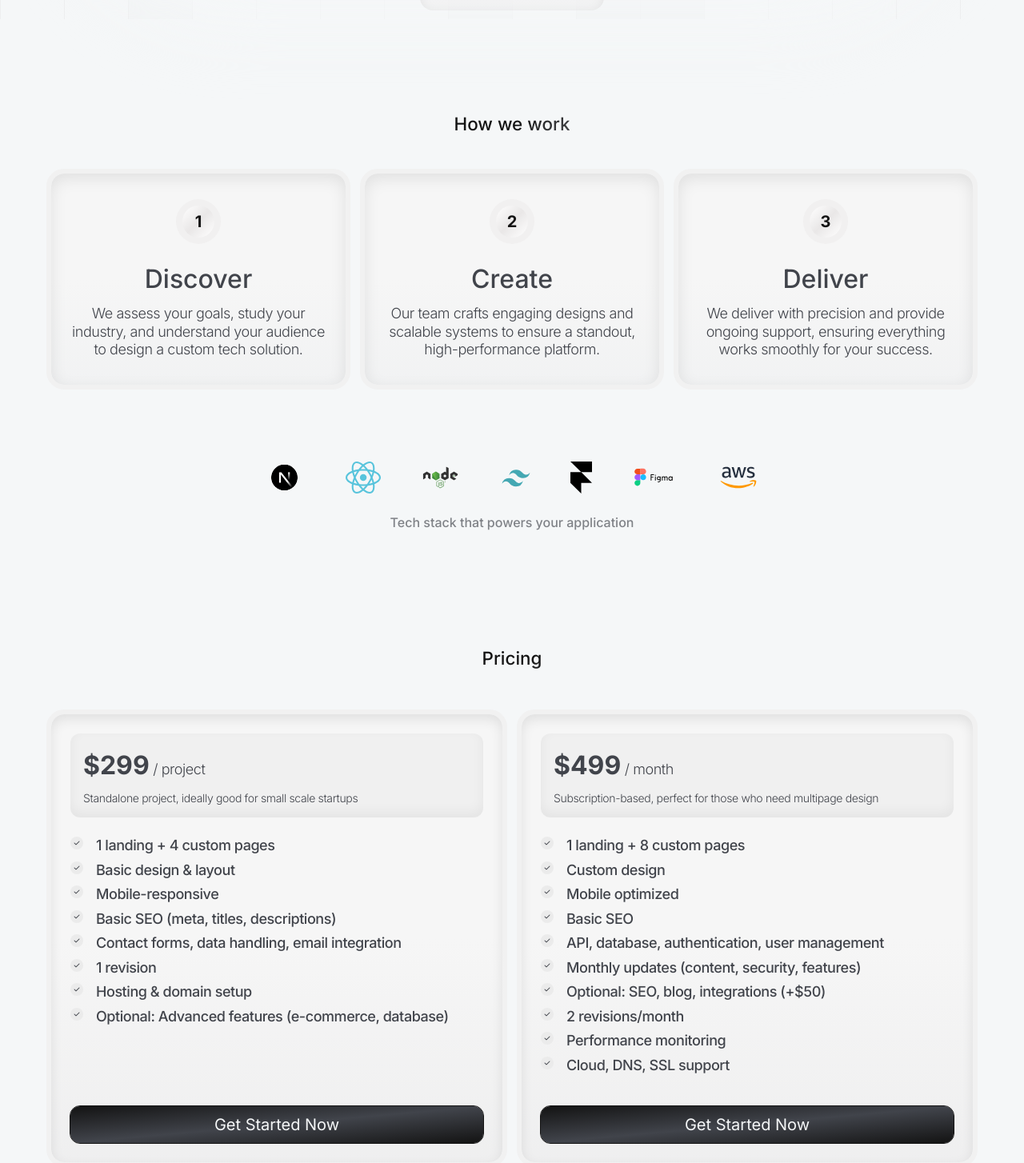
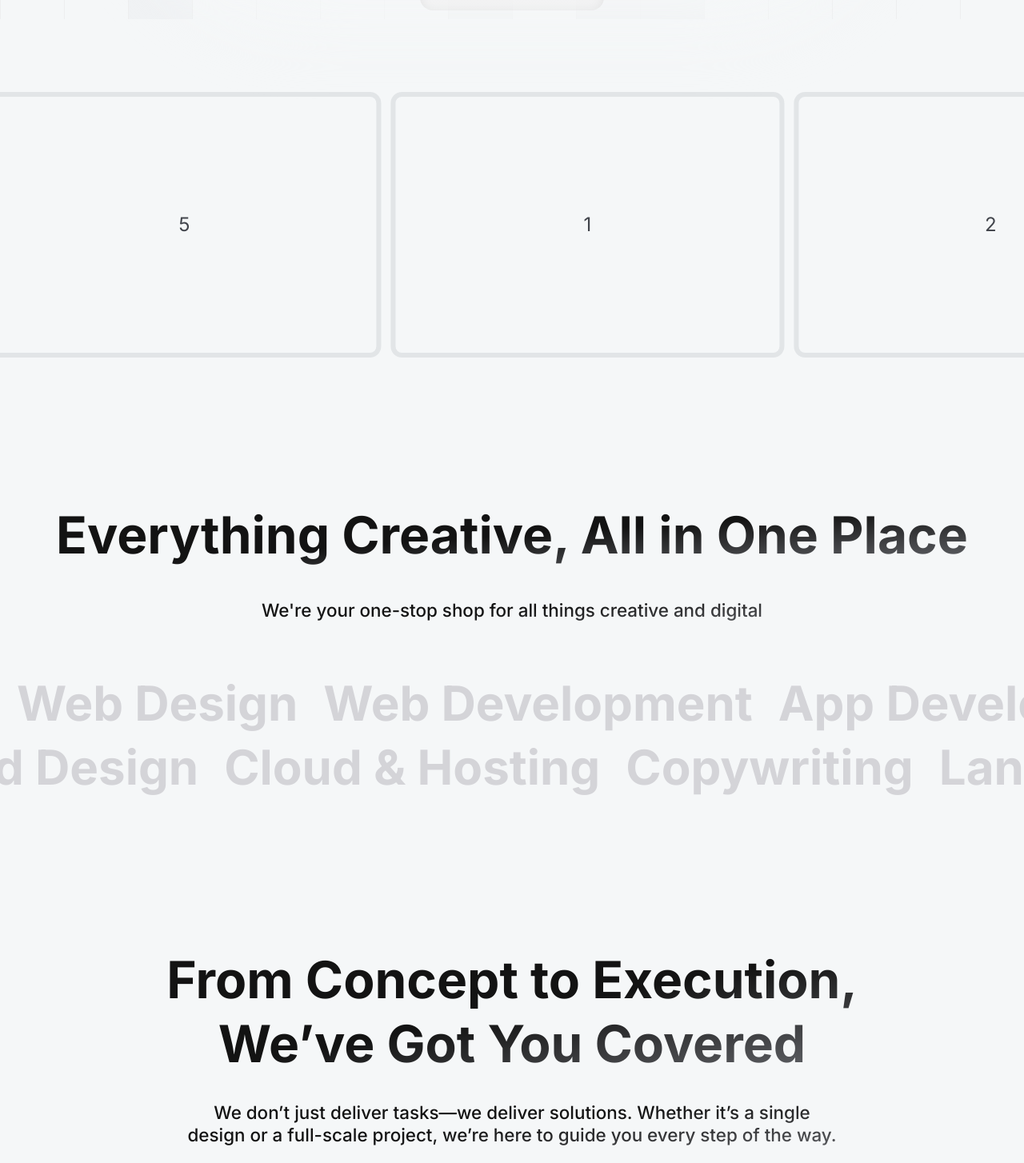
Before and after one commit to kmr-sahil/frontend, a Next.js app: page / in a window 1280 px wide. Shown: the part 616-2070 px from the top of the page at 80% size. Built offline with nearby package versions, Linux system fonts and the light colour scheme.

Commit message:
update dependencies and add new Services and WhyUs components with layout adjustments

```diff
--- a/package.json
+++ b/package.json
@@ -9,7 +9,8 @@
     "lint": "next lint"
   },
   "dependencies": {
-    "framer-motion": "^11.5.6",
+    "framer-motion": "^12.4.11",
+    "motion": "^12.4.11",
     "next": "14.1.4",
     "react": "^18",
     "react-dom": "^18",
--- a/src/app/globals.css
+++ b/src/app/globals.css
@@ -16,8 +16,12 @@
     @apply px-[1rem] py-[0.5rem] rounded-[12px] outline outline-[1px] outline-[#131313] text-[1rem] md:text-[1.25rem] text-center bg-gradient-to-br from-[#131313] via-[#41444B] to-[#131313];
   }
 
+  .title {
+    @apply text-[2rem] md:text-[3rem] lg:text-[4rem] font-bold text-center leading-tight bg-gradient-to-tl from-[#67696e] via-[#131313] to-[#131313] bg-clip-text text-transparent;
+  }
+
   .title-primary {
-    @apply text-[1.2rem] md:text-[1.4rem] font-medium text-center leading-tight py-[1rem] md:py-[2rem] bg-gradient-to-tl from-[#67696e] via-[#131313] to-[#131313] bg-clip-text text-transparent;
+    @apply py-[1rem] text-[1.2rem] md:text-[1.4rem] font-medium text-center leading-tight bg-gradient-to-tl from-[#67696e] via-[#131313] to-[#131313] bg-clip-text text-transparent;
   }
 
   .title-sub {
--- a/src/app/layout.js
+++ b/src/app/layout.js
@@ -40,7 +40,7 @@ export default function RootLayout({ children }) {
         className={inter.className}
         style={{ backgroundColor: "#F5F7F8", position: "relative", overflowX: "hidden" }}
       >
-        {children}
+        <main className="overflow-x-hidden">{children}</main>
         <Script
           strategy="afterInteractive"
           src="https://www.googletagmanager.com/gtag/js?id=G-H2XF2KQB0E"
--- a/src/app/page.js
+++ b/src/app/page.js
@@ -11,10 +11,12 @@ import Balancer from "react-wrap-balancer";
 import GridBackground from "@/components/Background";
 import TechStack from "@/components/TechStack";
 import AnimatedHeading from "@/components/Heading";
+import Services from "@/components/Services";
+import WhyUs from "@/components/WhyUs";
 
 function page() {
   return (
-    <div className="max-w-[40rem] md:max-w-[80rem] mx-auto p-[1.5rem] md:px-[4rem] flex flex-col justify-center items-center gap-[4rem] md:gap-[5rem] lg:gap-[6rem] text-[#41444B]">
+    <div className="max-w-[40rem] md:max-w-[80rem] mx-auto p-[1.5rem] md:px-[4rem] flex flex-col justify-center items-center gap-[4rem] md:gap-[5rem] lg:gap-[6rem] text-[#41444B] ">
       <div className="absolute top-0 right-0 w-screen -z-50">
         <GridBackground />
       </div>
@@ -25,23 +27,27 @@ function page() {
         <div className="absolute top-[1rem] w-[100%] h-[100%] bg-[#F5F7F8] rounded-full blur-2xl -z-10 "></div>
         <h1 className="text-[2.5rem] md:text-[3.5rem] lg:text-[4.5rem] font-bold leading-[1.2] md:leading-[1.2] lg:leading-[1.2] text-center p-[0.25rem] bg-gradient-to-tl from-[#575a63] via-[#131313] to-[#131313] bg-clip-text text-transparent">
           <Balancer>
-            Crafting engaging websites with meaningful designs that{" "}
+            Your Full-Stack Creative Partner Here to Fulfill Every Creative
+            Demand
           </Balancer>
 
-          <AnimatedHeading />
+          {/* <AnimatedHeading /> */}
         </h1>
 
         <h3 className="text-[14px] md:text-[20px] font-light tracking-tight leading-tight text-center">
           <Balancer>
-            We work with startups, creatives, and visionaries. Through efficient
-            design, we create websites that excel as powerful sales engines,
-            fostering success, engagement, and growth.
+            We design, develop, and market ideas that are result-driven. From
+            stunning visuals to seamless tech solutions, we’re here to bring
+            your vision to life—one pixel, one line of code, and one brilliant
+            strategy at a time.
           </Balancer>
         </h3>
 
         <div className="bg-gradient-to-b from-[#f6f6f6] via-[#f6f6f6] to-[#e8e6e656] shadow-[inset_0_6px_15px_0px_rgba(0,0,0,0.075)] p-[1rem] rounded-[16px] flex items-center justify-center">
           <Link
-            href={"https://calendar.google.com/calendar/u/0/appointments/schedules/AcZssZ1Rwa1VyUevVLzniFjS9o_p_lYKagqz-QfVUUpLb0FQ4e1fmI4_IA2nzlSPBI5pZEQ8NQ-Q75TD"}
+            href={
+              "https://calendar.google.com/calendar/u/0/appointments/schedules/AcZssZ1Rwa1VyUevVLzniFjS9o_p_lYKagqz-QfVUUpLb0FQ4e1fmI4_IA2nzlSPBI5pZEQ8NQ-Q75TD"
+            }
             className=" px-[1.5rem] py-[0.5rem] rounded-[8px] bg-gradient-to-br from-[#131313] via-[#41444B] to-[#131313] md:text-[1.25rem] font-medium text-white"
           >
             Book a free Call
@@ -49,11 +55,15 @@ function page() {
         </div>
       </section>
 
-      {/* <Work /> */}
+      <Work />
+
+      {/* <TechStack /> */}
+
+      <Services />
 
       <Process />
 
-      <TechStack />
+      <WhyUs />
 
       <Pricing />
 
--- a/src/components/FAQs.jsx
+++ b/src/components/FAQs.jsx
@@ -78,13 +78,13 @@ If you require longer-term support, we also offer extended maintenance plans to
       </div>
 
       <div className="flex-grow md:max-w-[30rem] bg-gradient-to-bl from-[#131313] via-[#41444B] to-[#131313] text-white p-[1rem] md:p-[2rem] rounded-[16px] flex flex-col gap-[2rem]">
-        <h1 className="text-[1.25rem] md:text-[2rem] font-medium leading-tight text-start">
+        <h1 className="text-[1.25rem] lg:text-[2rem] font-medium leading-tight text-start">
           We assure you of the best and quickest service with us. Let&apos;s make
           something great together
         </h1>
         <Link
           href={"/"}
-          className="text-[1rem] md:text-[1.25rem] text-center rounded-[12px] bg-[#F5F7F8] text-[#41444B] font-medium py-[1rem]"
+          className="text-[1rem] md:text-[1.25rem] leading-5 text-center rounded-[12px] bg-[#F5F7F8] text-[#41444B] font-medium py-[1rem] whitespace-nowrap"
         >
           Book a quick 15 min Call Now
         </Link>
--- a/src/components/Pricing.jsx
+++ b/src/components/Pricing.jsx
@@ -1,29 +1,28 @@
 import React from "react";
 import { FaCheck } from "react-icons/fa6";
 import Link from "next/link";
+import Balancer from "react-wrap-balancer";
 
 const projectFeatures = [
-  "1 landing + 4 custom pages",
-  "Basic design & layout",
-  "Mobile-responsive",
-  "Basic SEO (meta, titles, descriptions)",
-  "Contact forms, data handling, email integration",
-  "1 revision",
-  "Hosting & domain setup",
-  "Optional: Advanced features (e-commerce, database)",
+  "one task at a time",
+  "landing pages",
+  "ui-ux design",
+  "static ads, social media posts",
+  "web & mobile dev",
+  "seo optimization",
+  "ai & cloud integration",
+  "12-hr turnaround",
 ];
 
 const monthlyFeatures = [
-  "1 landing + 8 custom pages",
-  "Custom design",
-  "Mobile optimized",
-  "Basic SEO",
-  "API, database, authentication, user management",
-  "Monthly updates (content, security, features)",
-  "Optional: SEO, blog, integrations (+$50)",
-  "2 revisions/month",
-  "Performance monitoring",
-  "Cloud, DNS, SSL support",
+  "all from basic plan",
+  "multiple tasks at a time",
+  "motion design",
+  "branding & visual identity",
+  "enterprise & custom software",
+  "marketing solutions",
+  "fulfill any creative need",
+  "dedicated support",
 ];
 
 // Component for rendering feature list
@@ -49,8 +48,8 @@ const PricingCard = ({
   features,
   pricingPeriod,
 }) => (
-  <div className="w-[100%] p-[1rem] md:p-[1.5rem] rounded-[16px] outline outline-[6px] outline-[#f1f1f1] flex flex-col justify-start items-start gap-[0.5rem] bg-gradient-to-b from-[#f6f6f6] via-[#f6f6f6] to-[#e8e6e67c] shadow-[inset_0_6px_15px_0px_rgba(0,0,0,0.09)]">
-    <div className="flex flex-col justify-start items-start gap-[0.5rem] bg-[#EBEBEB] bg-opacity-50 w-[100%] p-[1rem] rounded-[12px] mb-[1rem] shadow-[inset_0_-6px_15px_0px_rgba(0,0,0,0.05)]">
+  <div className="w-[100%] p-[1rem] md:p-[1.5rem] rounded-[16px] sm:min-w-[15rem] lg:min-w-[32rem] outline outline-[6px] outline-[#f1f1f1] flex flex-col justify-start items-start gap-[0.5rem] bg-gradient-to-b from-[#f6f6f6] via-[#f6f6f6] to-[#e8e6e67c] shadow-[inset_0_6px_15px_0px_rgba(0,0,0,0.09)]">
+    <div className="w-full min-h-[123px] flex flex-col justify-start items-start gap-[0.5rem] bg-[#EBEBEB] bg-opacity-50 p-[1rem] rounded-[12px] mb-[1rem] shadow-[inset_0_-6px_15px_0px_rgba(0,0,0,0.05)]">
       <h1 className="font-bold text-[28px] md:text-[32px]">
         {price}
         <span className="title-sub"> {pricingPeriod}</span>
@@ -72,25 +71,28 @@ function Pricing() {
   return (
     <section className="flex flex-col gap-[1.5rem]">
       <h2 className="title-primary">Pricing</h2>
+      <Balancer>
+        <p className="title-primary">Premium quality without the premium price tag.</p>
+      </Balancer>
       <div className="flex flex-col sm:flex-row gap-[1.5rem] flex-grow">
         <PricingCard
-          price="$299"
-          pricingPeriod="/ project"
-          description="Standalone project, ideally good for small scale startups"
+          price="$219"
+          pricingPeriod="/ month"
+          description="Perfect for brand refresh & steady pace company"
           link="/f"
           buttonText="Get Started Now"
           features={projectFeatures}
         />
         <PricingCard
-          price="$499"
-          pricingPeriod="/ month"
-          description="Subscription-based, perfect for those who need multipage design"
+          price="$XX"
+          pricingPeriod="/ one-demand pricing"
+          description="Ideally good for strategizing & scaling startups"
           link="/f"
           buttonText="Get Started Now"
           features={monthlyFeatures}
         />
       </div>
-      <div className="w-[100%] p-[1rem] md:p-[1.5rem] rounded-[16px] outline outline-[#f1f1f1] flex flex-col justify-start items-start gap-[0.5rem] bg-gradient-to-b from-[#f6f6f6] via-[#f6f6f6] to-[#e8e6e67c] shadow-[inset_0_6px_15px_0px_rgba(0,0,0,0.09)]">
+      {/* <div className="w-[100%] p-[1rem] md:p-[1.5rem] rounded-[16px] outline outline-[#f1f1f1] flex flex-col justify-start items-start gap-[0.5rem] bg-gradient-to-b from-[#f6f6f6] via-[#f6f6f6] to-[#e8e6e67c] shadow-[inset_0_6px_15px_0px_rgba(0,0,0,0.09)]">
         <div className="w-[100%]">
           <h1 className="text-[20px] md:text-[2rem] font-medium text-start mb-[0.75rem]">
             Couldn&apos;t find a perfect plan?
@@ -107,7 +109,7 @@ function Pricing() {
         >
           Let&apos;s Discuss
         </Link>
-      </div>
+      </div> */}
     </section>
   );
 }
--- a/src/components/Process.jsx
+++ b/src/components/Process.jsx
@@ -1,40 +1,49 @@
 import React from "react";
 import Image from "next/image";
+import Balancer from "react-wrap-balancer";
 
-const Step = ({ number, title, description }) => (
+const FeatureBox = ({ title, description }) => (
   <div className="w-[100%] px-[1rem] md:px-[1.5rem] py-[1.5rem] md:py-[2rem] rounded-[16px] outline outline-[6px] outline-[#f1f1f1] flex flex-col items-center justify-start gap-[0.5rem] bg-gradient-to-b from-[#f6f6f6] via-[#f6f6f6] to-[#e8e6e646] bg-opacity-60 shadow-[inset_0_6px_20px_0px_rgba(0,0,0,0.09)]">
-    <div className="bg-[#e9e7e7] rounded-full p-[0.5rem] bg-opacity-40">
-      <div className="bg-gradient-to-br from-[#fff] via-[#e9e7e7] to-[#fff] rounded-full w-[40px] h-[40px] text-[20px] font-bold text-[#131313] text-center flex items-center justify-center">
-        {number}
-      </div>
+    {/* Placeholder for icons */}
+    <div className="bg-[#e9e7e7] rounded-full p-[0.5rem] bg-opacity-40 w-[50px] h-[50px] flex items-center justify-center">
+      {/* Add your icon here later */}
     </div>
-    <h3 className="text-[1.5rem] md:text-[32px] font-medium mt-[0.75rem]">
+    <h3 className="title-primary pt-[1rem] pb-[0.2rem]">
       {title}
     </h3>
-    <p className="title-sub">{description}</p>
+    <p className="title-sub text-center">{description}</p>
   </div>
 );
 
 function Process() {
   return (
-    <div className="flex flex-col justify-center items-center gap-[1rem] mx-auto md:max-w-[80rem]">
-      <h2 className="title-primary">How we work</h2>
+    <div className="flex flex-col justify-center items-center gap-[1rem] mx-auto md:max-w-[80rem] text-center mb-[2rem]">
+      <Balancer>
+        <h2 className="title">
+          From Concept to Execution, We’ve Got You Covered
+        </h2>
+      </Balancer>
 
-      <div className="flex flex-col md:flex-row gap-[1.5rem]">
-        <Step
-          number="1"
-          title="Discover"
-          description="We assess your goals, study your industry, and understand your audience to design a custom tech solution."
+      <Balancer>
+        <p className="title-primary">
+          We don’t just deliver tasks—we deliver solutions. Whether it’s a
+          single design or a full-scale project, we’re here to guide you every
+          step of the way.
+        </p>
+      </Balancer>
+
+      <div className="flex flex-col md:flex-row gap-[1.5rem] mt-[1.5rem]">
+        <FeatureBox
+          title="End-to-End Expertise"
+          description="Top 1% creative talent for all your problems."
         />
-        <Step
-          number="2"
-          title="Create"
-          description="Our team crafts engaging designs and scalable systems to ensure a standout, high-performance platform."
+        <FeatureBox
+          title="Fast & Reliable"
+          description="We respect your time and deliver on our promises."
         />
-        <Step
-          number="3"
-          title="Deliver"
-          description="We deliver with precision and provide ongoing support, ensuring everything works smoothly for your success."
+        <FeatureBox
+          title="Polished Outcomes"
+          description="We listen, we create, and we polish solutions until they work for you."
         />
       </div>
     </div>
--- /dev/null
+++ b/src/components/Services.jsx
@@ -0,0 +1,101 @@
+"use client";
+import React from "react";
+import { motion } from "framer-motion";
+import Balancer from "react-wrap-balancer";
+
+const services = [
+  "UI Design", "Web Design", "Web Development", "App Development", "Social Media",
+  "Motion Design", "Brand Design", "Cloud & Hosting", "Copywriting", "Landing Page"
+];
+
+// Marquee Animation Settings
+const marqueeVariantsLeftToRight = {
+  animate: {
+    x: ["0%", "-100%"],
+    transition: {
+      x: { repeat: Infinity, repeatType: "loop", duration: 20, ease: "linear" },
+    },
+  },
+};
+
+const marqueeVariantsRightToLeft = {
+  animate: {
+    x: ["0%", "100%"],
+    transition: {
+      x: { repeat: Infinity, repeatType: "loop", duration: 20, ease: "linear" },
+    },
+  },
+};
+
+const MarqueeLeftToRight = () => {
+  return (
+    <div className="relative w-full h-4">
+      <motion.div
+        className="absolute whitespace-nowrap w-full z-20"
+        whileHover={{ animationPlayState: "paused" }}
+      >
+        <motion.div
+          className="flex gap-8"
+          variants={marqueeVariantsLeftToRight}
+          animate="animate"
+        >
+          {services.concat(services).map((service, index) => (
+            <motion.span
+              key={index}
+              className="text-5xl sm:text-4xl md:text-6xl font-bold text-zinc-300 hover:text-zinc-600 transition-colors cursor-pointer"
+              whileHover={{ color: "#4a4a4a" }}
+            >
+              {service}
+            </motion.span>
+          ))}
+        </motion.div>
+      </motion.div>
+    </div>
+  );
+};
+
+const MarqueeRightToLeft = () => {
+  return (
+    <div className="relative w-full ">
+      <motion.div
+        className="absolute whitespace-nowrap w-full z-20"
+        whileHover={{ animationPlayState: "paused" }}
+      >
+        <motion.div
+          className="flex gap-8 justify-end"
+          variants={marqueeVariantsRightToLeft}
+          animate="animate"
+        >
+          {services.concat(services).map((service, index) => (
+            <motion.span
+              key={index}
+              className="text-5xl sm:text-4xl md:text-6xl font-bold text-zinc-300 hover:text-zinc-400 transition-colors cursor-pointer"
+              whileHover={{ color: "#4a4a4a" }}
+            >
+              {service}
+            </motion.span>
+          ))}
+        </motion.div>
+      </motion.div>
+    </div>
+  );
+};
+
+const Services = () => {
+  return (
+    <div className="flex flex-col items-center text-center gap-6 mx-auto md:max-w-6xl mt-[5rem] mb-[10rem]">
+      <Balancer><h2 className="title">Everything Creative, All in One Place</h2></Balancer>
+      <Balancer><p className="title-primary">
+        We're your one-stop shop for all things creative and digital
+      </p></Balancer>
+
+      {/* Marquee Sections */}
+      <div className="w-full space-y-16 mt-[2rem]">
+        <MarqueeLeftToRight />
+        <MarqueeRightToLeft />
+      </div>
+    </div>
+  );
+};
+
+export default Services;
--- /dev/null
+++ b/src/components/WhyUs.jsx
@@ -0,0 +1,30 @@
+import React from "react";
+import Balancer from "react-wrap-balancer";
+
+const WhyUs = () => {
+  return (
+    <div className="flex flex-col items-center text-center gap-[1.5rem] mx-auto md:max-w-[80rem] py-[3rem]">
+      {/* Introduction Section */}
+      <div className="text-center">
+        <Balancer>
+          <h2 className="title">
+            We’re the Creative Partner You’ve Been Looking For
+          </h2>
+        </Balancer>
+        <Balancer>
+          <p className="title-primary pt-[2rem]">
+            We’re more than just an agency—we’re your collaborators,<br className="hidden md:block"></br>
+            problem-solvers, and growth enablers.
+          </p>
+        </Balancer>
+      </div>
+
+      {/* Marquee Sections */}
+      <div className="w-full space-y-[1rem]">
+        {/* Your Marquee components here */}
+      </div>
+    </div>
+  );
+};
+
+export default WhyUs;
--- a/src/components/Work.jsx
+++ b/src/components/Work.jsx
@@ -1,22 +1,22 @@
-"use client"
+"use client";
 
-import React, { useRef, useEffect } from 'react'
-import { motion, useAnimation, useInView } from 'framer-motion'
+import React, { useRef, useEffect } from "react";
+import { motion, useAnimation, useInView } from "framer-motion";
 
 export default function Work() {
-  const containerRef = useRef(null)
-  const isInView = useInView(containerRef)
-  const controls = useAnimation()
+  const containerRef = useRef(null);
+  const isInView = useInView(containerRef);
+  const controls = useAnimation();
 
   useEffect(() => {
     if (isInView) {
-      controls.start('animate')
+      controls.start("animate");
     } else {
-      controls.stop()
+      controls.stop();
     }
-  }, [isInView, controls])
+  }, [isInView, controls]);
 
-  const items = [1, 2, 3, 4, 5]
+  const items = [1, 2, 3, 4, 5];
 
   return (
     <div ref={containerRef} className="overflow-hidden">
@@ -40,12 +40,12 @@ export default function Work() {
         {[...items, ...items].map((item, index) => (
           <div
             key={index}
-            className="my-[0.5rem] flex-shrink-0 w-[30rem] h-[20rem] rounded-lg outline outline-[6px] outline-[#C8CBD0] flex items-center justify-center text-2xl"
+            className="my-[0.5rem] flex-shrink-0 w-[30rem] h-[20rem] rounded-lg outline outline-[6px] outline-[#c8cbd06e] flex items-center justify-center text-2xl"
           >
             {item}
           </div>
         ))}
       </motion.div>
     </div>
-  )
+  );
 }
```
Also changed, not shown: src/components/Background.jsx (+29 -35 lines), 1 other file (tests, documents, lock files or other folders).
